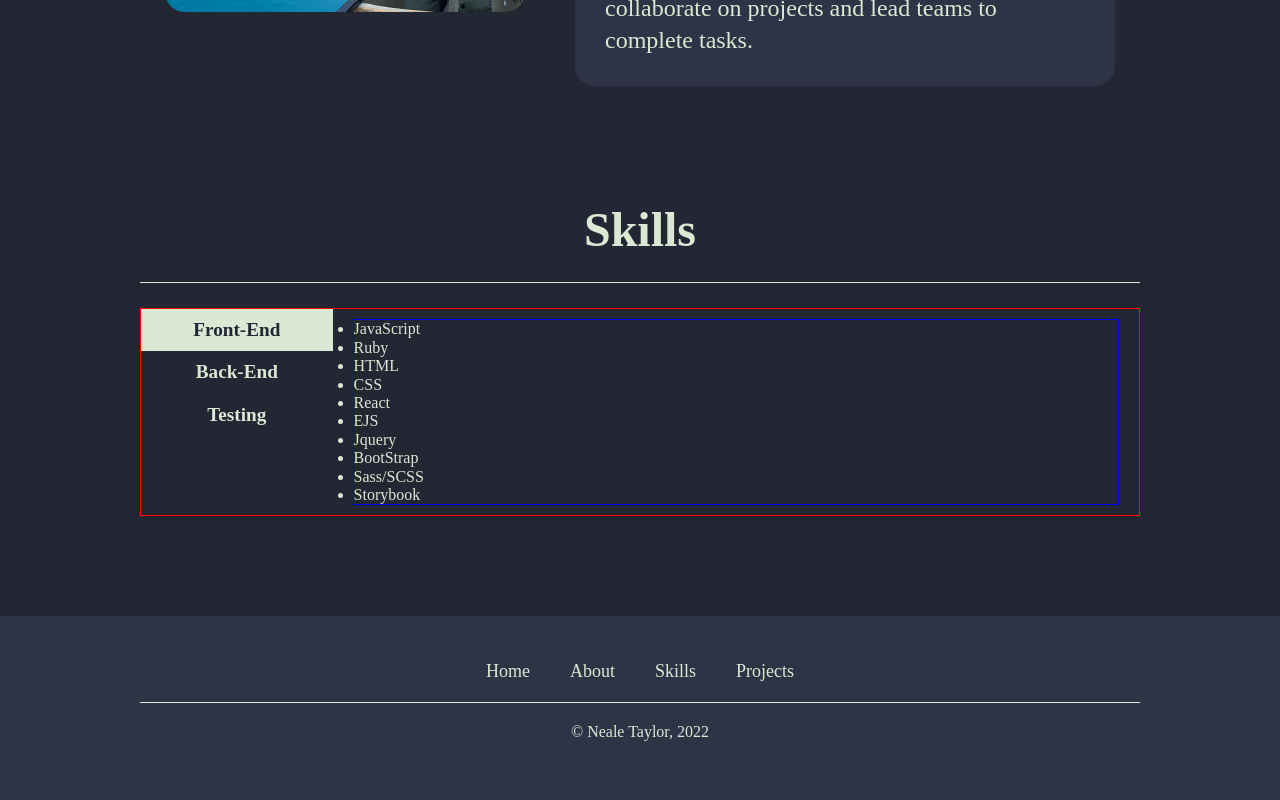
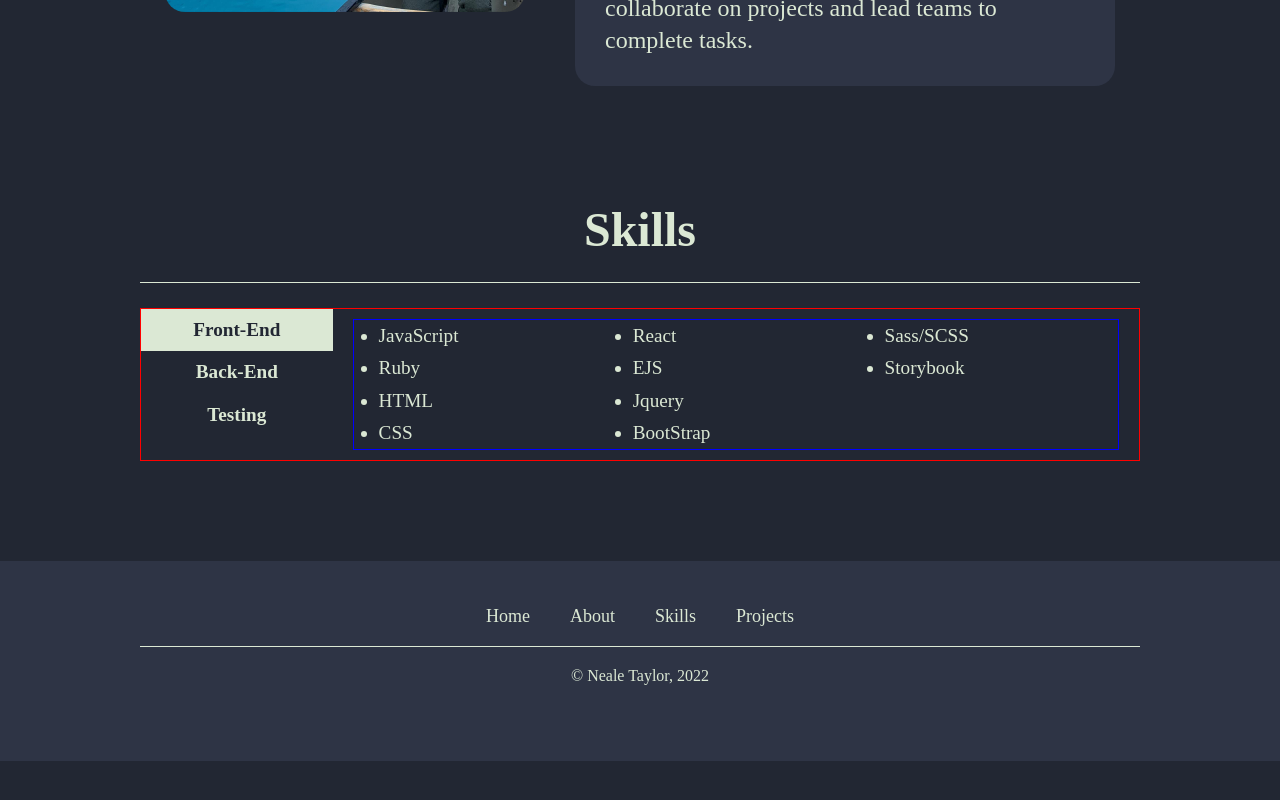
Before and after one commit to NealePT/nealetaylorcom, a React (Create React App) app in the folder react-site/: page / in a window 1280 px wide. Shown: the part 1324-2124 px from the top of the page. After the commit the page ends 2085 px from the top, so only its background shows below. Built offline with nearby package versions, Linux system fonts and the light colour scheme.

Commit message:
reformat skills section

```diff
--- a/react-site/src/components/Skills.css
+++ b/react-site/src/components/Skills.css
@@ -45,3 +45,16 @@ skill_type {
   width: 80%;
   margin: 10px 20px;
 }
+
+.skillContainer ul {
+  display: flex;
+  flex-direction: column;
+  flex-wrap: wrap;
+  max-height: 150px;
+}
+
+.skillContainer li {
+  font-size: 1.2rem;
+  margin: 5px 5px 5px 25px;
+
+}
```
